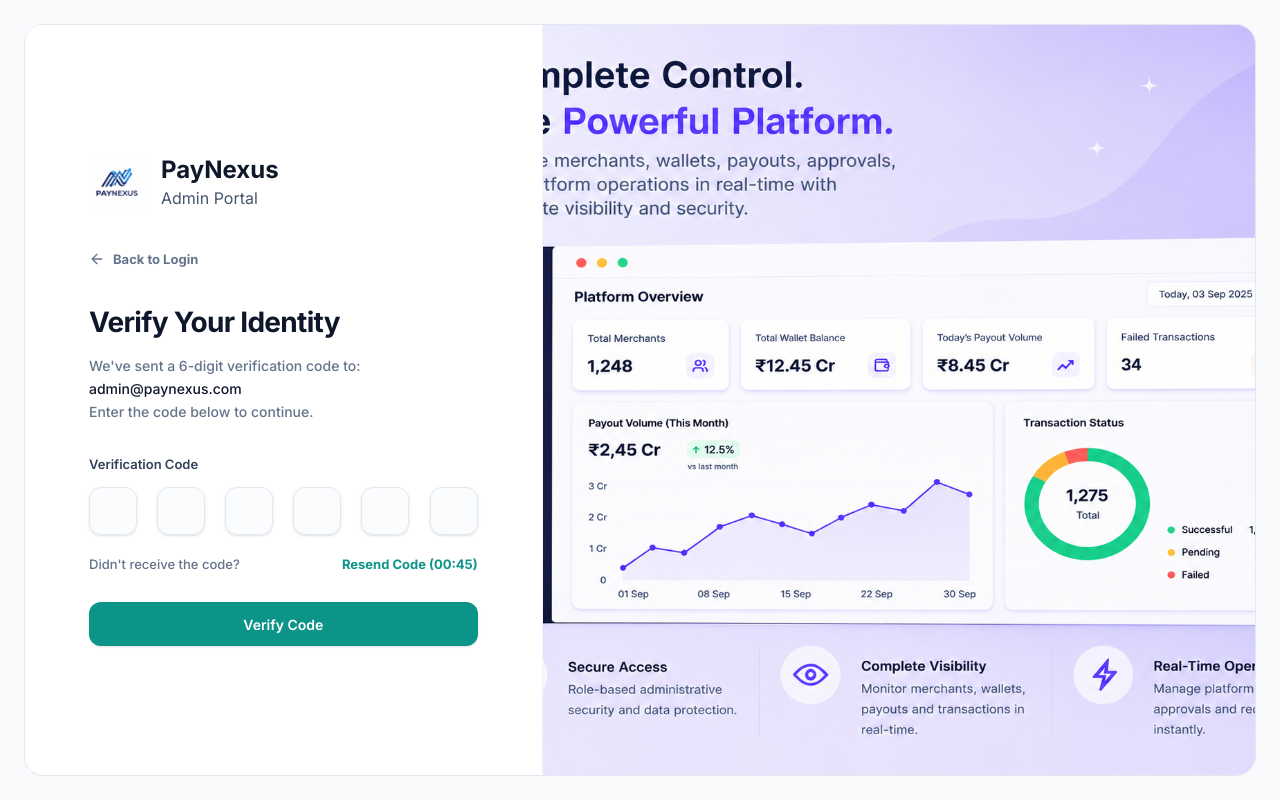
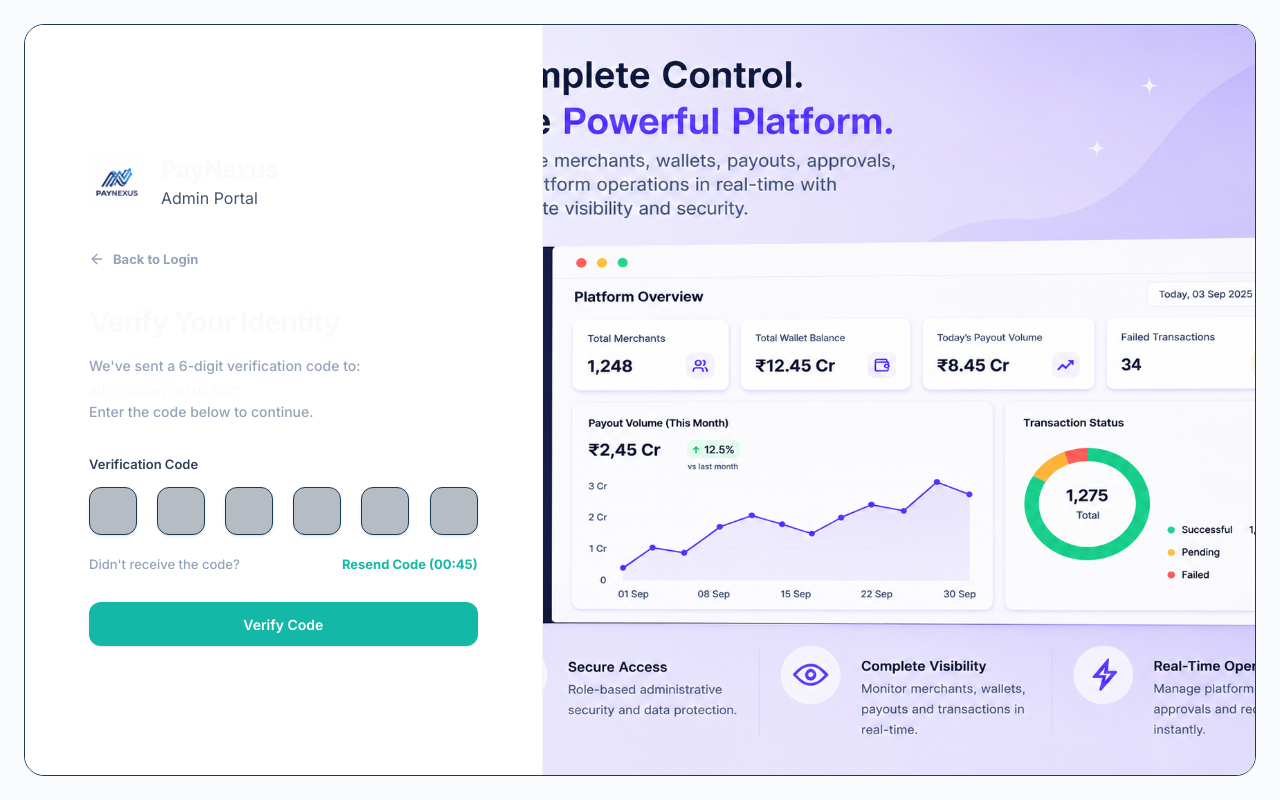
Before and after one commit to 0xkid-root/payoutClone, a Next.js app: page /verify-otp in a window 1280 px wide. Built offline with nearby package versions, Linux system fonts and the light colour scheme.

Commit message:
style: update layout.tsx for theme migration

```diff
--- a/src/app/layout.tsx
+++ b/src/app/layout.tsx
@@ -22,7 +22,7 @@ export default function RootLayout({ children }: { children: React.ReactNode })
   return (
     <html
       lang="en"
-      className={`${inter.variable} ${geistMono.variable} h-full antialiased`}
+      className={`${inter.variable} ${geistMono.variable} h-full antialiased dark`}
     >
       <body className="font-sans min-h-full flex flex-col">
         <QueryProvider>{children}</QueryProvider>
```
